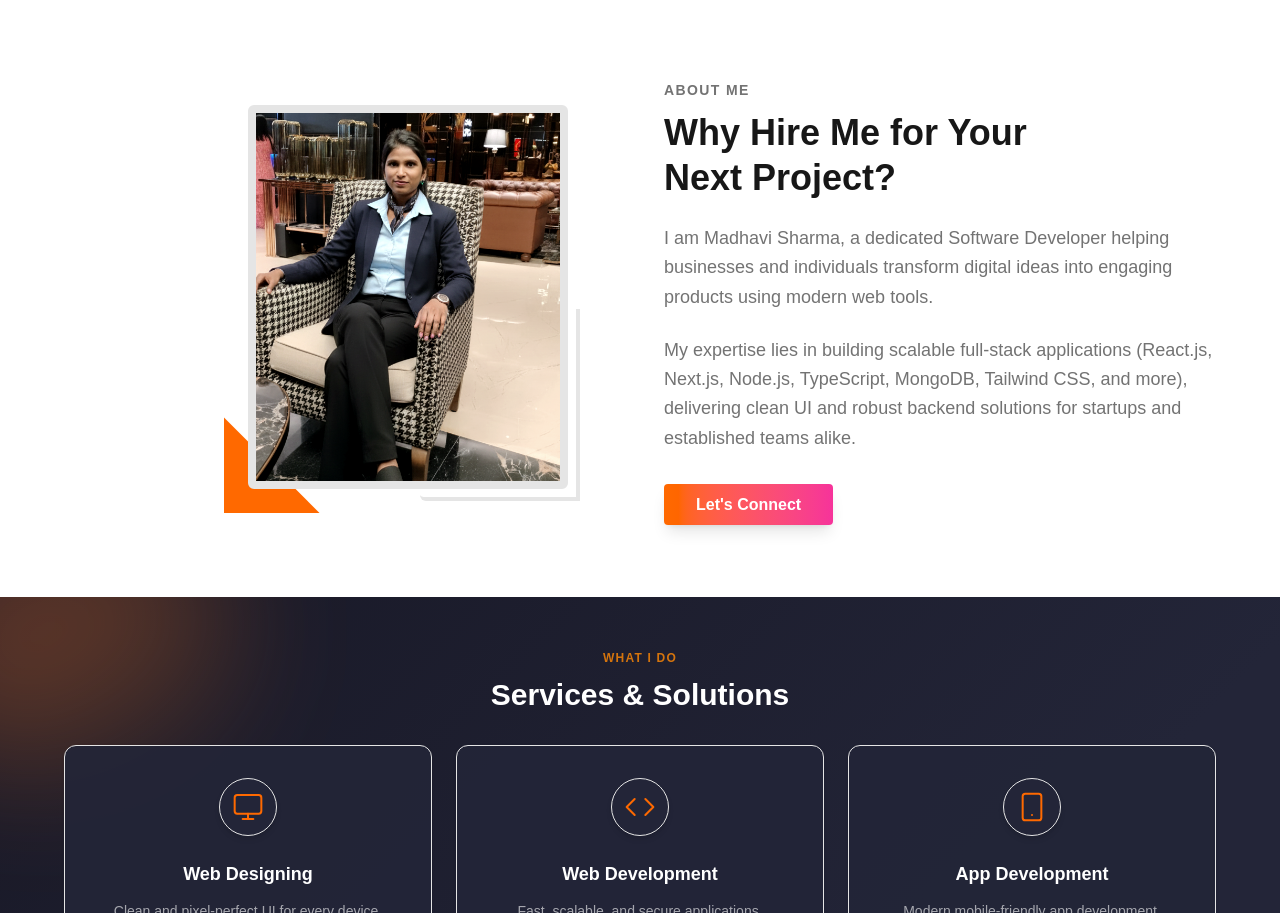
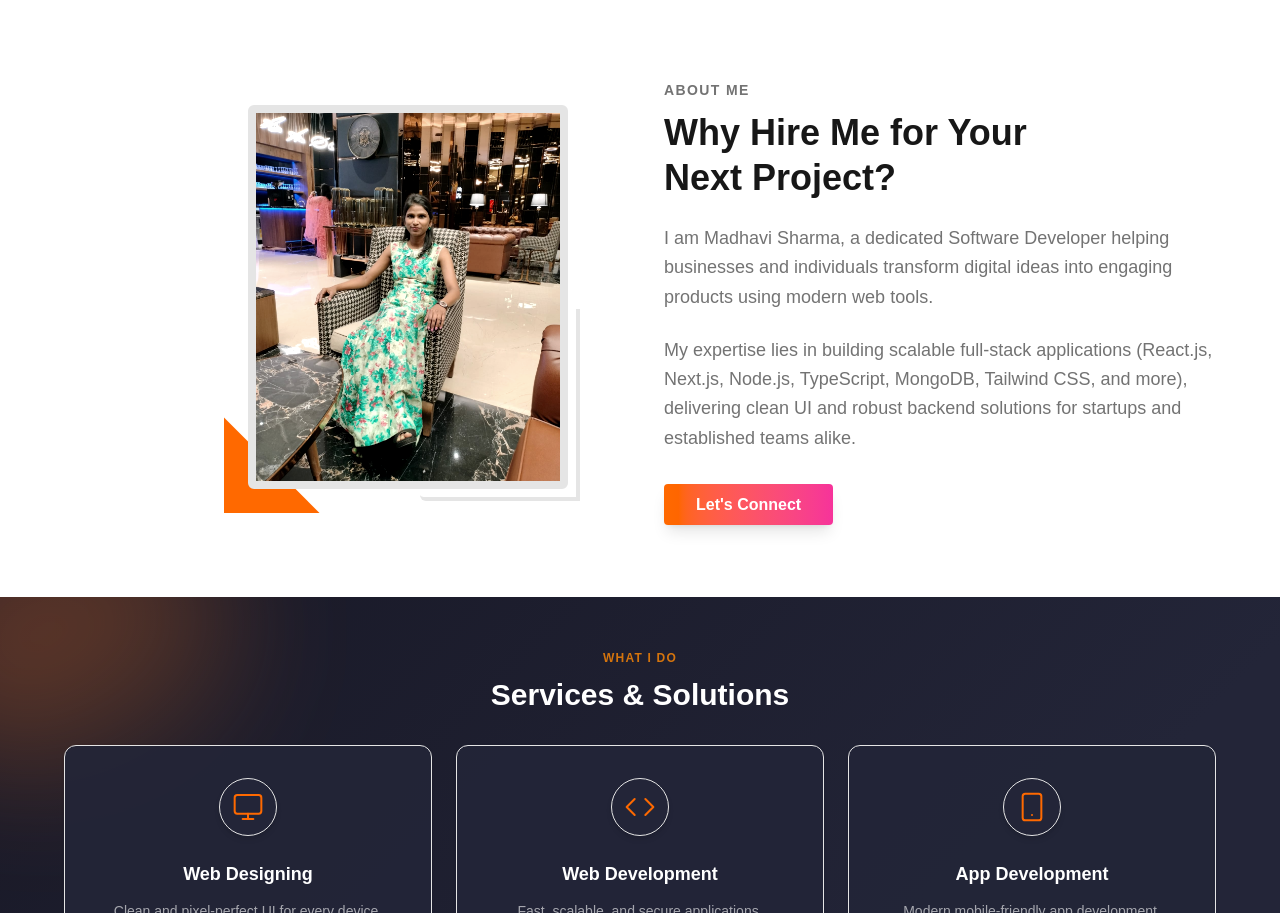
Before and after one commit to madhvi209/Portfolio, a Next.js app: page / in a window 1280 px wide. Shown: the part 802-1715 px from the top of the page. Built offline with nearby package versions, Linux system fonts and the light colour scheme.

Commit message:
update pic

```diff
--- a/components/home/about-section.tsx
+++ b/components/home/about-section.tsx
@@ -14,7 +14,7 @@ function AboutSection() {
                 <div className="relative w-72 h-80 sm:w-80 sm:h-96">
                     <div className="absolute inset-0 border-[8px] border-background z-20 overflow-hidden rounded-md">
                         <Image
-                            src="/images/dp1.png"
+                            src="/images/dp1.jpeg"
                             alt="Madhavi Sharma"
                             fill
                             className="object-cover grayscale-[15%] contrast-110"
```
Also changed, not shown: public/images/dp1.jpeg (added), public/images/dp2.png (renamed from public/images/dp1.png).
